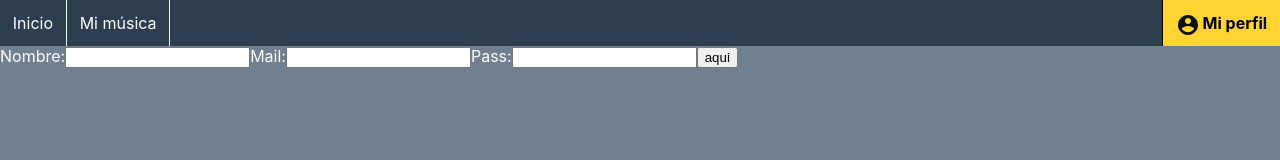
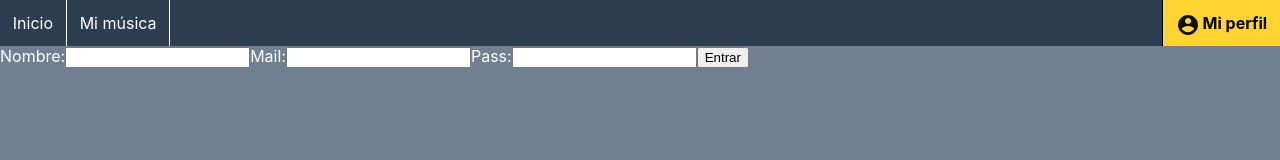
Before and after one commit to TrainingIT-REACT/practica-final-curso-ruthSeoane, a React (Create React App) app: page /login in a window 1280 px wide. Shown: the top 160 px of the page. Built offline with nearby package versions, Linux system fonts and the light colour scheme.

Commit message:
Logea y hace el store

```diff
--- a/src/App/App.js
+++ b/src/App/App.js
@@ -1,5 +1,4 @@
 import React, { Component } from 'react';
-import { Provider } from "react-redux";
 
 //Mis componentes
 import Loader from './Loader/Loader';
@@ -8,8 +7,7 @@ import Loader from './Loader/Loader';
 import './App.css';
 import './navBar/NavBar.css';
 
-// Store
-import store from './store/Store';
+
 
 //Lazy
 const NavBar = React.lazy(()=>import('./navBar/NavBar'));
@@ -19,11 +17,9 @@ class App extends Component {
   render() {
     return (
       <div className="App">
-        <Provider store={store}>
           <React.Suspense fallback ={<Loader/>}>
           <NavBar/>
           </React.Suspense>
-        </Provider>
       </div>
     );
   }
--- a/src/App/rutas/login/Login.js
+++ b/src/App/rutas/login/Login.js
@@ -1,10 +1,14 @@
 import React from 'react';
+import { Provider } from "react-redux";
 
 import { Route, Redirect } from 'react-router-dom';
 
 
 import UserContext from "../../privateRoute/UserContext";
 import Update from "./Update";
+
+// Store
+import store from './../../store/Store';
 
 class Login extends React.Component{
 
@@ -30,7 +34,9 @@ class Login extends React.Component{
 
                         <div className="contentForm">
                             <div className="form">
-                                <Update/>
+                                <Provider store={store}>
+                                    <Update/>
+                                </Provider>
                             </div>
                         </div>
                     )
--- a/src/App/rutas/login/Update.js
+++ b/src/App/rutas/login/Update.js
@@ -3,6 +3,8 @@ import { connect } from "react-redux";
 
 // Action creators
 import { updateName, updateMail, updatePass } from '../../store/actions/UserAction';
+
+
 import UserContext from "../../privateRoute/UserContext";
 
 
@@ -11,21 +13,14 @@ const Update = ({ updateName, updateMail, updatePass }) => {
   const inputMail = React.createRef();
   const inputPass = React.createRef();
 
-  const onSubmit = (e) => {
-    e.preventDefault();
-    updateName(inputName.current.value);
-    inputName.current.value = '';
-
-    updateMail(inputMail.current.value);
-    inputMail.current.value = '';
-
-    updatePass(inputPass.current.value);
-    inputPass.current.value = '';
-    console.log("Entro");
+  const onSubmit = (name, mail, pass) => {
+    updateName(name);
+    updateMail(mail);
+    updatePass(pass);
     }
 
   return (
-<form onSubmit={onSubmit}>
+      <div>
           <label htmlFor="name">Nombre:</label>
           <input id="name" type="text" ref={inputName} />
 
@@ -34,10 +29,12 @@ const Update = ({ updateName, updateMail, updatePass }) => {
 
           <label htmlFor="pass">Pass:</label>
           <input id="pass" type="password" ref={inputPass} />
-
-      <button type="submit">aqui</button>
-        {/* <button onClick={() => {updateUser(true, inputName.current.value)}}>Entrar</button> */}
-    </form>)
+          <UserContext.Consumer>
+        {({  updateUser }) => {
+          return(<button onClick={() => {onSubmit(inputName.current.value, inputMail.current.value, inputPass.current.value); updateUser(true);}}>Entrar</button>)
+        }}
+        </UserContext.Consumer>
+      </div>)
 
 }
 
@@ -48,7 +45,15 @@ const mapDispatchToProps = (dispatch) => ({
   updatePass: (pass) => dispatch(updatePass(pass)),
 });
 
+const mapStateToProps = (state) => {
+  return {
+    name: state.name,
+    mail: state.mail,
+    pass: state.pass
+  }
+}
+
 export default connect(
-  () => ({}),
+  mapStateToProps,
   mapDispatchToProps,
 )(Update);
```
Also changed, not shown: src/App/rutas/login/updateClass.js (added, +88 -0 lines). Lines whose indentation alone changed are shown as unchanged.
